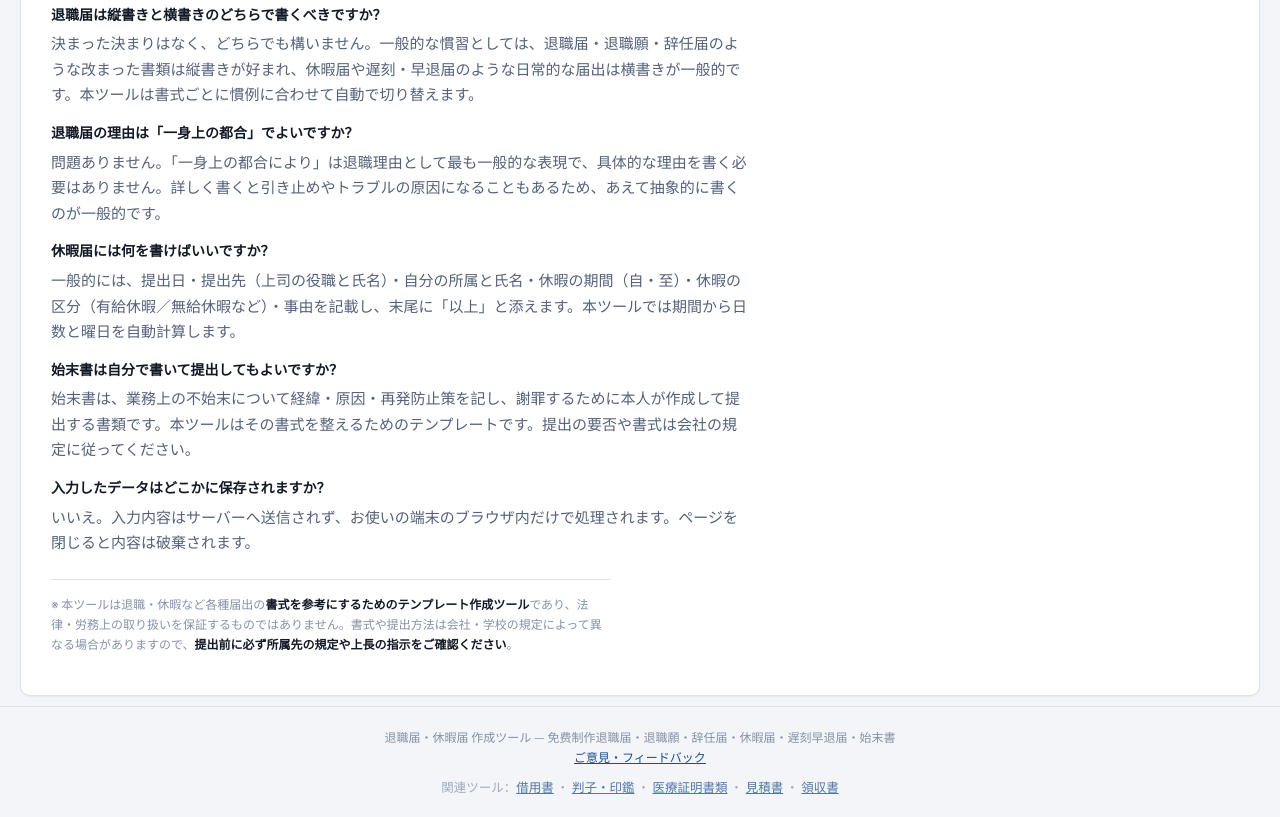
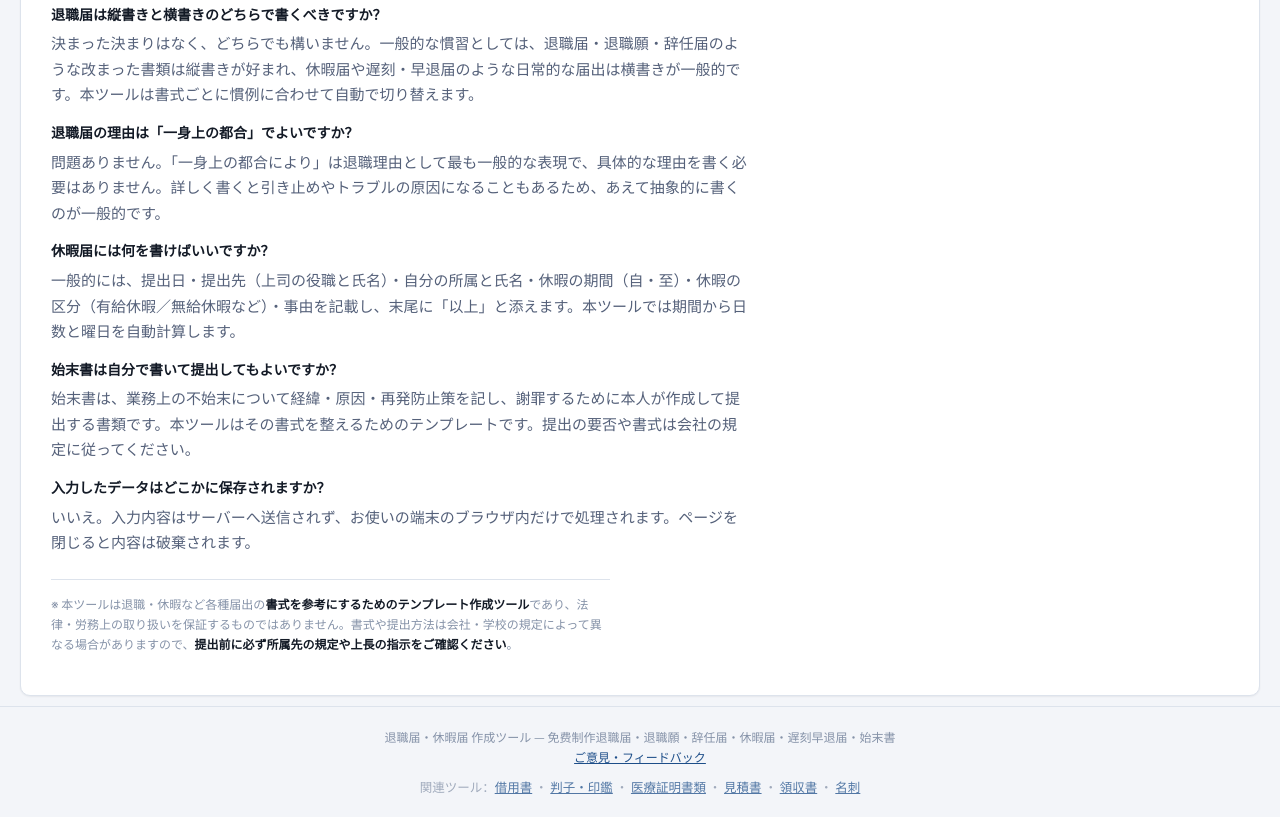
Before and after one commit to reveriel/taishoku-form, a plain HTML site: page index.html in a window 1280 px wide. Shown: the part 2414-3231 px from the top of the page. Drawn offline with Linux system fonts and the light colour scheme.

Commit message:
og:image/反向互链补全

```diff
--- a/index.html
+++ b/index.html
@@ -479,7 +479,7 @@
   <div class="wrap">
     <p data-i18n="footerText">退職届・休暇届 作成ツール — 退職届・退職願・辞任届・休暇届・遅刻早退届・始末書を作る無料ツール</p>
     <p><a href="https://docs.google.com/forms/d/e/1FAIpQLSfHGUfgAlViT3TFiVtJi_EpJ4ioUpd9oGyaJ7rehEV-gBH_PA/viewform?usp=pp_url&amp;entry.1745177199=%E9%80%80%E8%81%B7%E5%B1%8A" target="_blank" rel="noopener">ご意見・フィードバック</a></p>
-    <p style="margin-top:8px;font-size:12.5px;opacity:.75;">関連ツール：<a href="https://www.reveriel.com/shakuyo-contract/">借用書</a> ・ <a href="https://www.reveriel.com/hanko-generator/">判子・印鑑</a> ・ <a href="https://www.reveriel.com/iryo-shomei-pdf/">医療証明書類</a> ・ <a href="https://www.reveriel.com/mitsumori-pdf/">見積書</a> ・ <a href="https://www.reveriel.com/ryoshusho-pdf/">領収書</a></p>
+    <p style="margin-top:8px;font-size:12.5px;opacity:.75;">関連ツール：<a href="https://www.reveriel.com/shakuyo-contract/">借用書</a> ・ <a href="https://www.reveriel.com/hanko-generator/">判子・印鑑</a> ・ <a href="https://www.reveriel.com/iryo-shomei-pdf/">医療証明書類</a> ・ <a href="https://www.reveriel.com/mitsumori-pdf/">見積書</a> ・ <a href="https://www.reveriel.com/ryoshusho-pdf/">領収書</a> ・ <a href="https://www.reveriel.com/meishi-generator/">名刺</a></p>
   </div>
 </footer>
 
```
